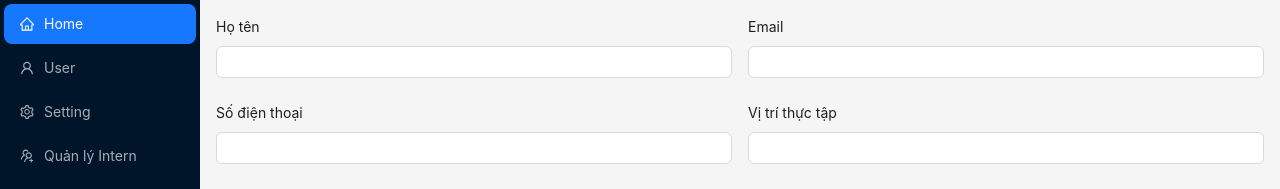
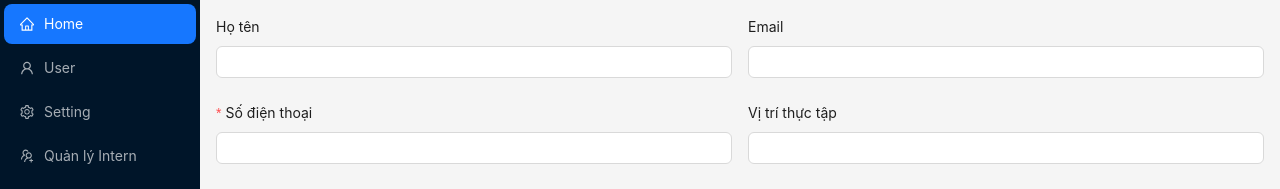
Before and after one commit to TabooNotTaboo/Front-end-Test, a React (Create React App) app: page /intern in a window 1280 px wide. Shown: the top 189 px of the page. Built offline with nearby package versions, Linux system fonts and the light colour scheme; no server answers; sample sign-in values are in the browser's storage.

Commit message:
update rang buoc sdt

```diff
--- a/src/Component/ManageInterns.js
+++ b/src/Component/ManageInterns.js
@@ -242,7 +242,20 @@ const InternManagement = () => {
         </Row>
         <Row gutter={16}>
           <Col span={12}>
-            <Form.Item label="Số điện thoại" name="sdt">
+          <Form.Item
+              label="Số điện thoại"
+              name="sdt"
+              rules={[
+                {
+                  required: true,
+                  message: 'Vui lòng nhập số điện thoại!',
+                },
+                {
+                  pattern: /^0[0-9]{9,10}$/,
+                  message: 'Số điện thoại phải bắt đầu từ số 0 và có chiều dài từ 10 hoặc 11 số!',
+                },
+              ]}
+            >
               <Input onChange={(e) => setSearchValues({ ...searchValues, sdt: e.target.value })} />
             </Form.Item>
           </Col>
```
